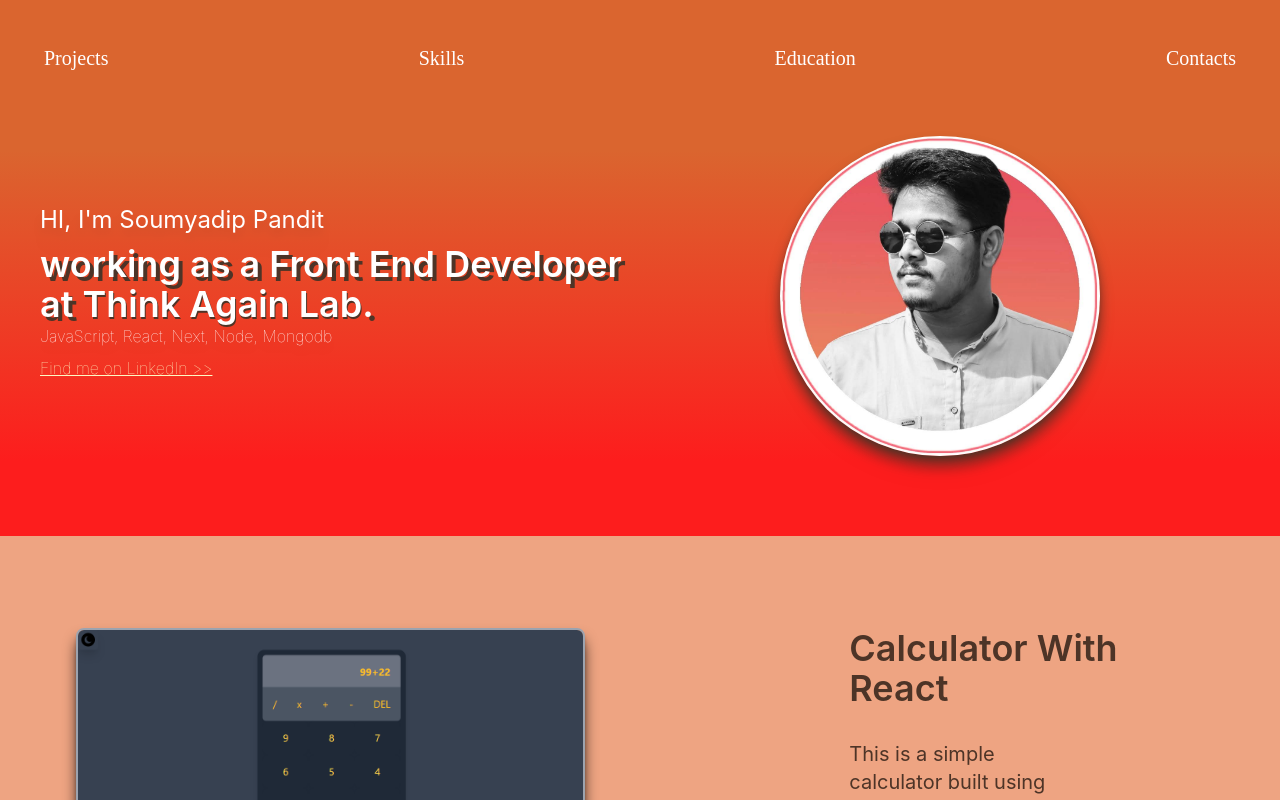
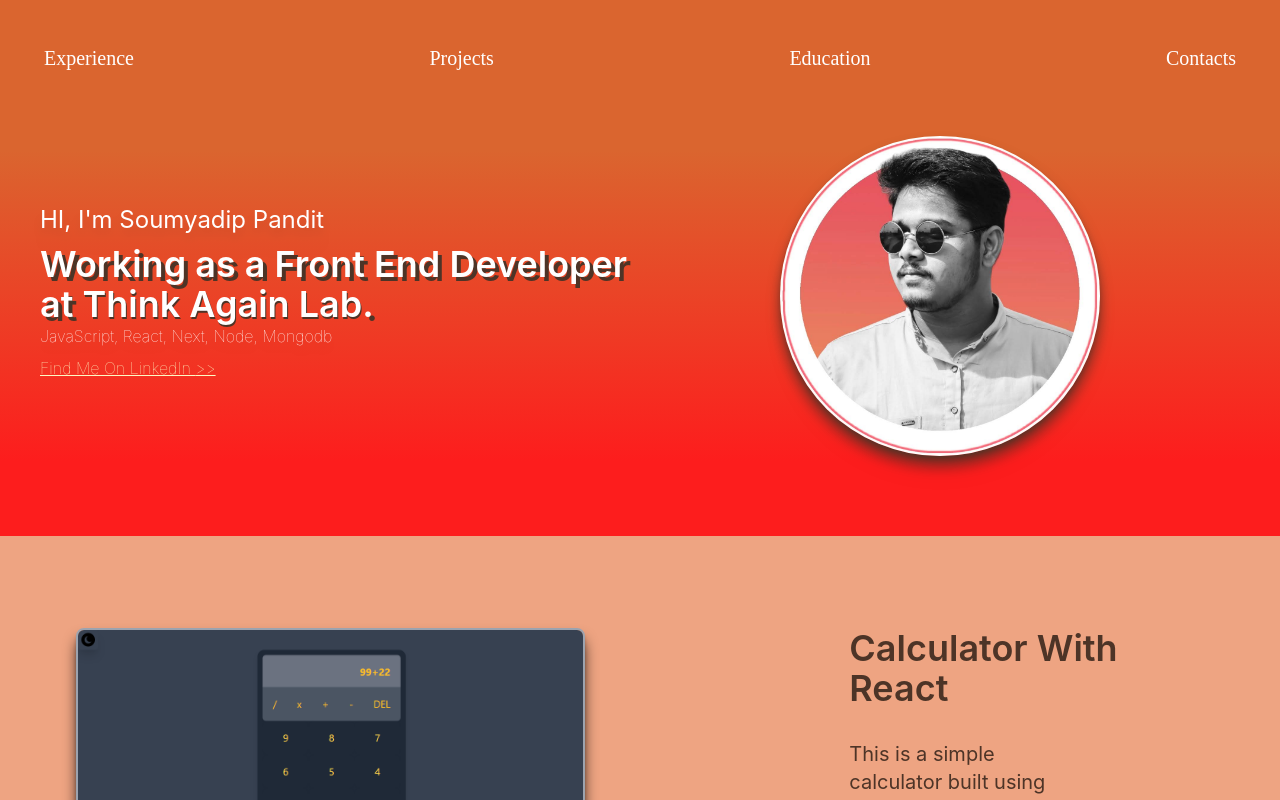
Before and after one commit to Soumyadip-62/portfolio, a React (Create React App) app: page / in a window 1280 px wide. Shown: the top 800 px of the page. Built offline with nearby package versions, Linux system fonts and the light colour scheme; a web font is replaced by a local one.

Commit message:
hero section changes

```diff
--- a/src/Components/Hero.js
+++ b/src/Components/Hero.js
@@ -20,7 +20,7 @@ const Hero = () => {
             duration={500}
             className="hover:font-semibold hover:text-fonts   "
           >
-            Projects
+            Experience
           </Link>
           <Link
             to="skills"
@@ -30,7 +30,7 @@ const Hero = () => {
             duration={500}
             className="hover:font-semibold hover:text-fonts "
           >
-            Skills
+            Projects
           </Link>
           <Link
             to="education"
@@ -61,7 +61,7 @@ const Hero = () => {
             </p>
 
             <p id="hero-text" className="font-semibold text-4xl">
-              working as a Front End Developer at{" "}
+              Working as a Front End Developer at{" "}
               <a
                 href="https://thinkagainlab.com/"
                 target="_blank"
@@ -80,7 +80,7 @@ const Hero = () => {
               target="_blank"
               className="text-yellow-100 font-thin mt-8 underline"
             >
-              Find me on LinkedIn {">>"}
+              Find Me On LinkedIn {">>"}
             </a>
           </div>
 
```
